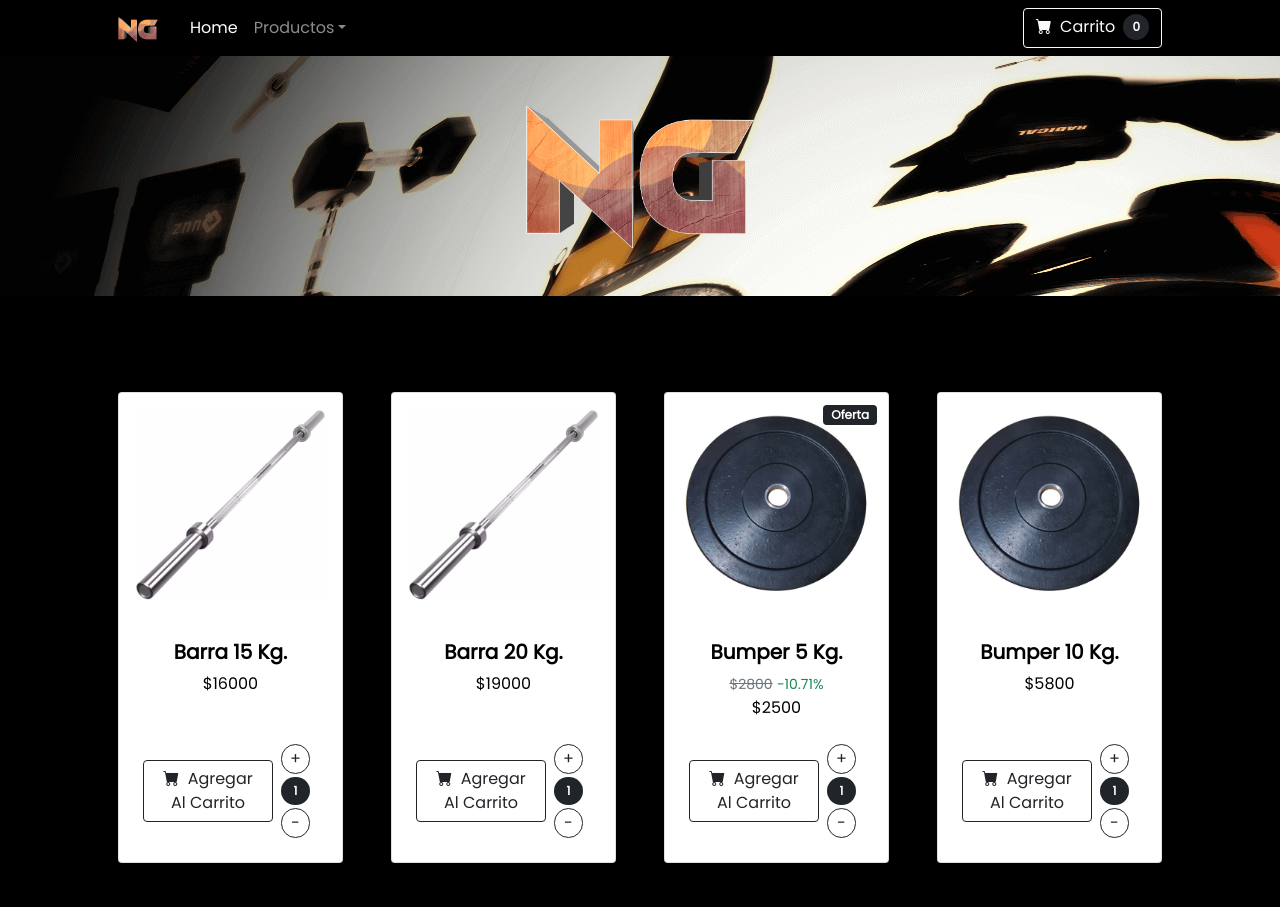
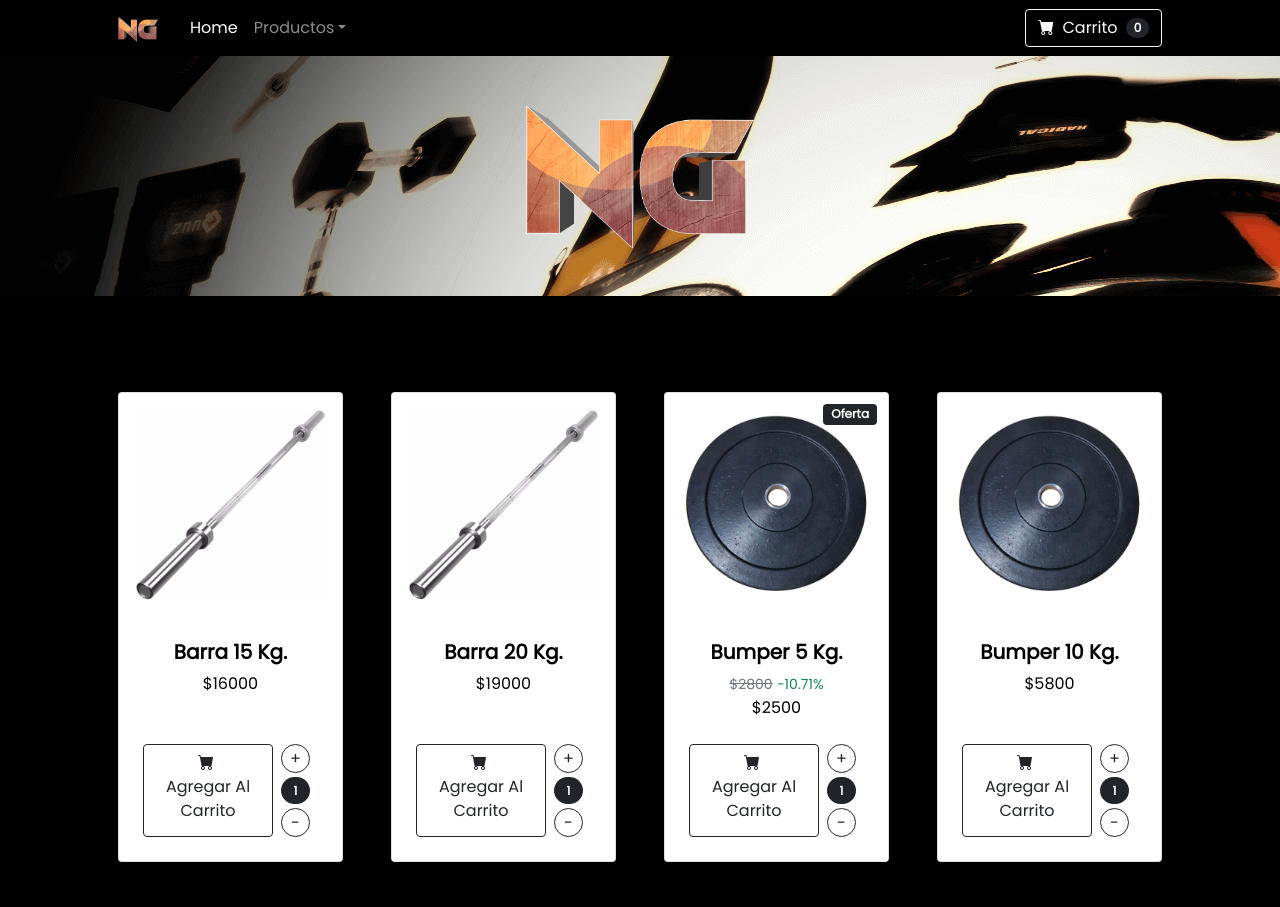
Before and after one commit to GerardoDR/js-coder, a website: page index.html in a window 1280 px wide. Shown: the top 907 px of the page. Drawn offline with nearby package versions, Linux system fonts and the light colour scheme.

Commit message:
boton agregar + grid carrito

```diff
--- a/app.js
+++ b/app.js
@@ -87,16 +87,15 @@ const listarProductos = (arrayFiltrado) => {
                         <span>$${e.precio}</span>
                     </div>
                 </div>
-                <div class="card-footer p-4 pt-0 border-top-0 bg-transparent">
-                    <div id="prod${e.id}" class="text-center d-flex">
-                        <a class="btn btn-outline-dark m-auto">
-                        <i class="bi-cart-fill me-1">
-                        </i>Agregar al carrito</a>
-                        <div class="d-flex flex-column botonesQ">
-                            <button class="cantidad mas btn btn-outline-dark rounded-pill">+</button>
-                            <span class="badge bg-dark text-white rounded-pill">${numItems}</span>
-                            <button class="cantidad menos btn btn-outline-dark rounded-pill">-</button>
-                        </div>
+                <div id="prod${e.id}" class="card-footer p-4 pt-0 border-top-0 bg-transparent text-center d-flex">
+                    <a class="btn btn-outline-dark w-100">
+                    <i class="bi-cart-fill me-1">
+                    </i><p class="m-auto">Agregar al <br>
+                    carrito</p></a>
+                    <div class="d-flex flex-column botonesQ justify-content-evenly">
+                        <button class="cantidad mas btn btn-outline-dark rounded-pill">+</button>
+                        <span class="badge bg-dark text-white rounded-pill">${numItems}</span>
+                        <button class="cantidad menos btn btn-outline-dark rounded-pill">-</button>
                     </div>
                 </div>
             </div>
--- a/scss/_componentes.scss
+++ b/scss/_componentes.scss
@@ -1,6 +1,6 @@
-.cantidadEnCarrito {
-    padding: .6em .75em;
-}
+// .cantidadEnCarrito {
+//     padding: .6em .75em;
+// }
 
 .indHero {
     display: flex;
```
Also changed, not shown: css/style.css.
